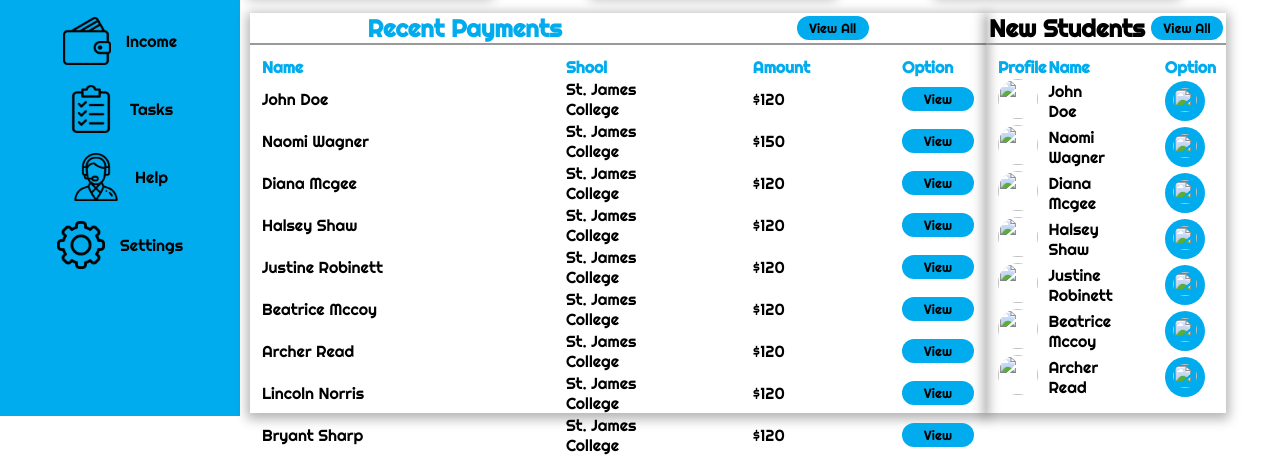
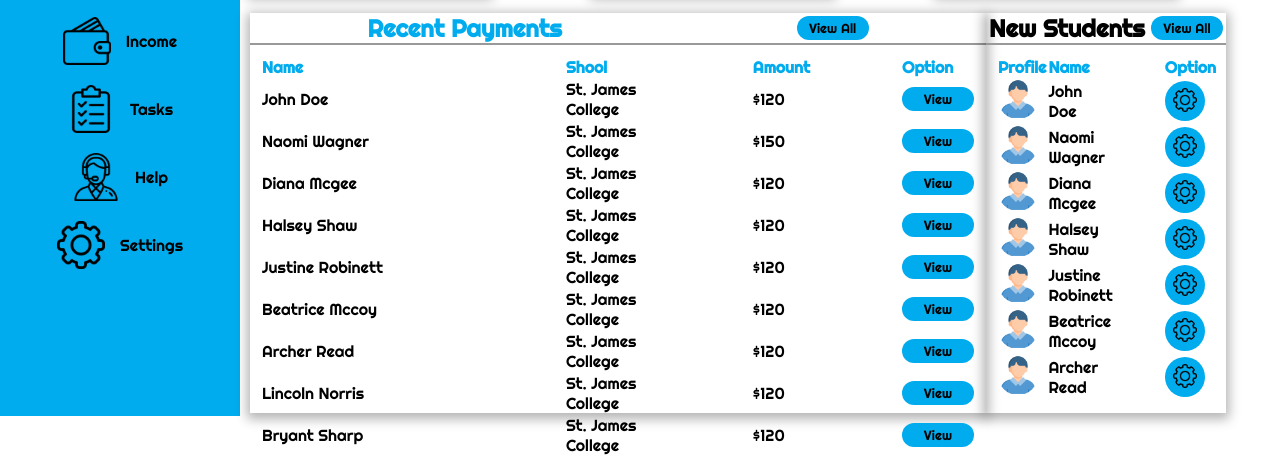
Before and after one commit to wazox23/admin-dashboard, a plain HTML site: page index.html in a window 1280 px wide. Shown: the part 384-851 px from the top of the page. Drawn offline with Linux system fonts and the light colour scheme; the site is published under a folder, as on GitHub Pages, so addresses that start at the root find nothing; a web font is replaced by a local one.

Commit message:
Add files via upload

```diff
--- a/index.html
+++ b/index.html
@@ -154,39 +154,39 @@
                     <th>Option</th>
                 </tr>
                 <tr>
-                    <td><img src="/images/male-student.png"></td>
+                    <td><img src="images/male-student.png"></td>
                     <td><span class="name">John Doe</span></td>
-                    <td><button id="settings"><img src="/images/settings (1).png"></button></td>
+                    <td><button id="settings"><img src="images/settings (1).png"></button></td>
                 </tr>
                 <tr>
-                    <td><img src="/images/male-student.png"></td>
+                    <td><img src="images/male-student.png"></td>
                     <td><span class="name">Naomi Wagner</span></td>
-                    <td><button id="settings"><img src="/images/settings (1).png"></button></td>
+                    <td><button id="settings"><img src="images/settings (1).png"></button></td>
                 </tr>
                 <tr>
-                    <td><img src="/images/male-student.png"></td>
+                    <td><img src="images/male-student.png"></td>
                     <td><span class="name">Diana Mcgee</span></td>
-                    <td><button id="settings"><img src="/images/settings (1).png"></button></td>
+                    <td><button id="settings"><img src="images/settings (1).png"></button></td>
                 </tr>
                 <tr>
-                    <td><img src="/images/male-student.png"></td>
+                    <td><img src="images/male-student.png"></td>
                     <td><span class="name">Halsey Shaw</span></td>
-                    <td><button id="settings"><img src="/images/settings (1).png"></button></td>
+                    <td><button id="settings"><img src="images/settings (1).png"></button></td>
                 </tr>
                 <tr>
-                    <td><img src="/images/male-student.png"></td>
+                    <td><img src="images/male-student.png"></td>
                     <td><span class="name">Justine Robinett</span></td>
-                    <td><button id="settings"><img src="/images/settings (1).png"></button></td>
+                    <td><button id="settings"><img src="images/settings (1).png"></button></td>
                 </tr>
                 <tr>
-                    <td><img src="/images/male-student.png"></td>
+                    <td><img src="images/male-student.png"></td>
                     <td><span class="name">Beatrice Mccoy</span></td>
-                    <td><button id="settings"><img src="/images/settings (1).png"></button></td>
+                    <td><button id="settings"><img src="images/settings (1).png"></button></td>
                 </tr>
                 <tr>
-                    <td><img src="/images/male-student.png"></td>
+                    <td><img src="images/male-student.png"></td>
                     <td><span class="name">Archer Read</span></td>
-                    <td><button id="settings"><img src="/images/settings (1).png"></button></td>
+                    <td><button id="settings"><img src="images/settings (1).png"></button></td>
                 </tr>
             </table>
         </div>
```
